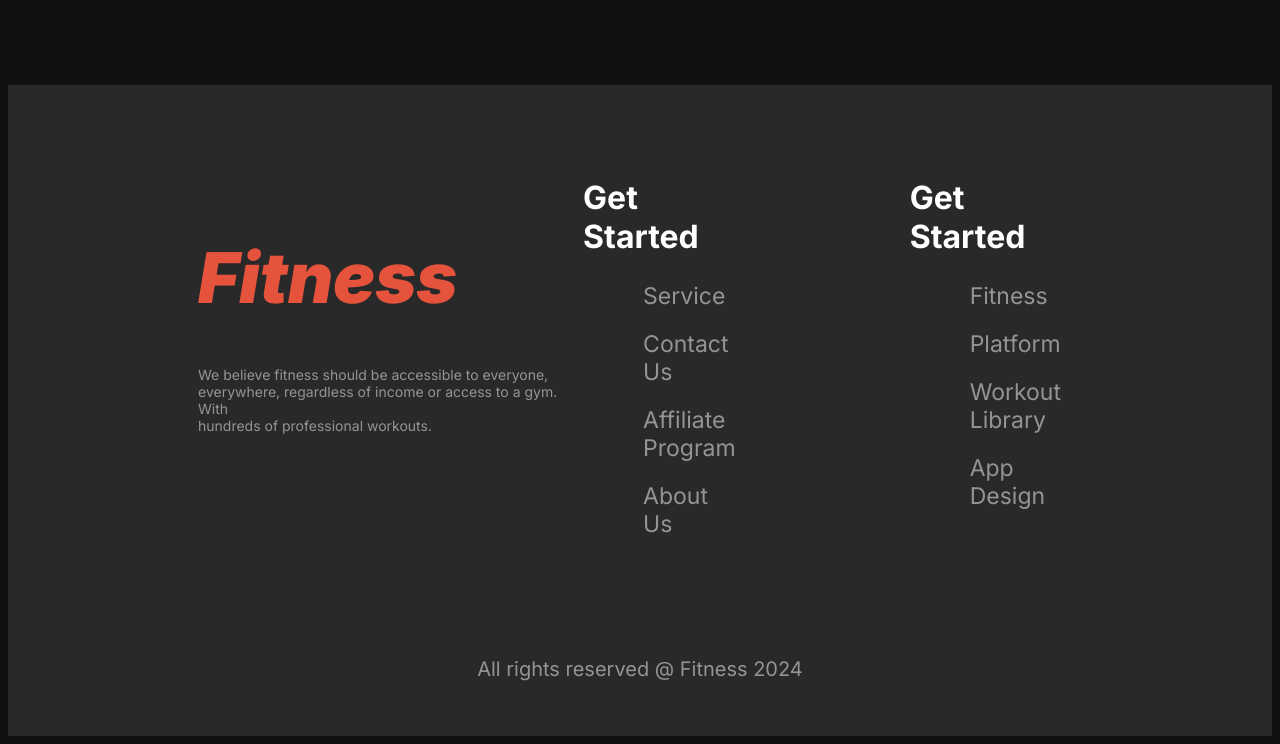
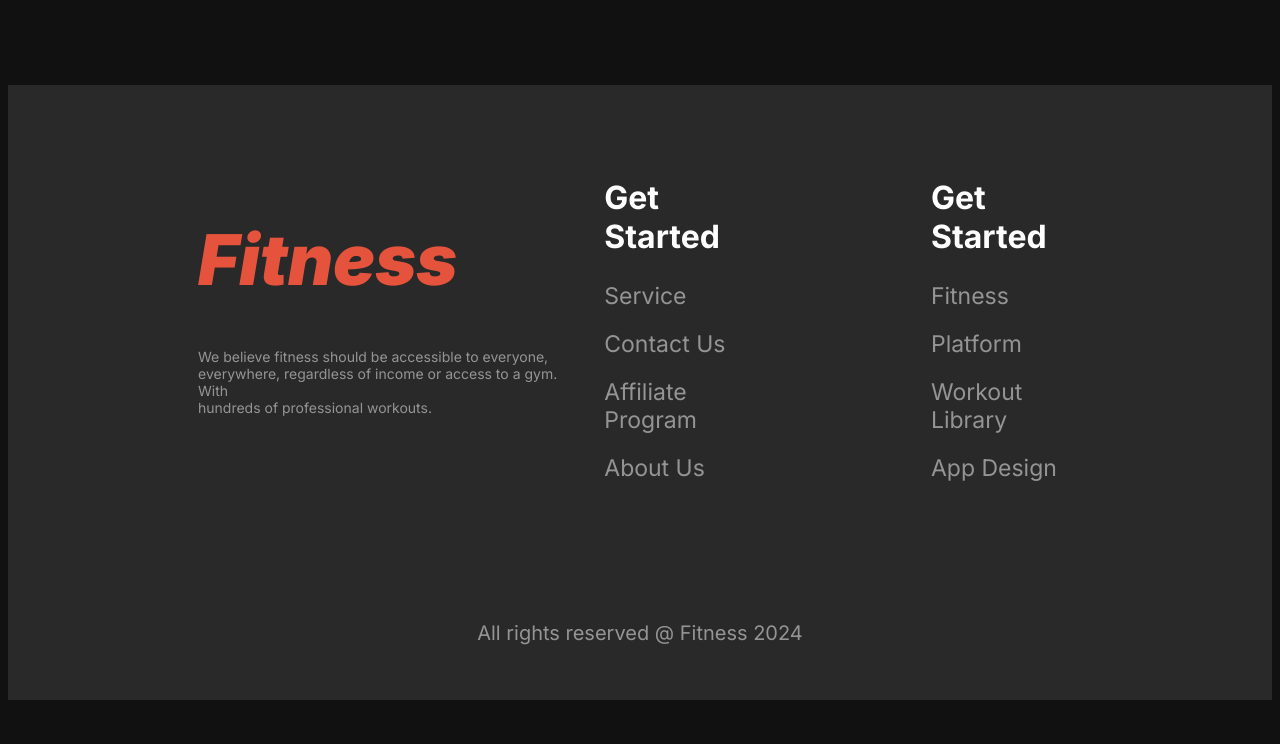
Before and after one commit to RaihanRafi12/assignment-2, a plain HTML site: page index.html in a window 1280 px wide. Shown: the part 3536-4280 px from the top of the page. After the commit the page ends 4244 px from the top, so only its background shows below. Drawn offline with Linux system fonts and the light colour scheme; a web font is replaced by a local one.

Commit message:
seventh commit

```diff
--- a/index.html
+++ b/index.html
@@ -245,23 +245,27 @@
         <div class="right_section">
 
         <div class="right1">
+            <div>
          <h2>Get Started</h2>
-            <ul>
-                    <li><a href="#">Service</a></li>
-                    <li><a href="#">Contact Us</a></li>
-                    <li><a href="#">Affiliate Program</a></li>
-                    <li><a href="#">About Us</a></li>
-                </ul>
+            </div>
+            <div>
+                    <a href="#">Service</a>
+                    <a href="#">Contact Us</a>
+                    <a href="#">Affiliate Program</a>
+                    <a href="#">About Us</a>
+            </div>
             </div>
 
             <div class="right2">
+                <div>
                 <h2>Get Started</h2>
-                <ul>
-                    <li><a href="#">Fitness</a></li>
-                    <li><a href="#">Platform</a></li>
-                    <li><a href="#">Workout Library</a></li>
-                    <li><a href="#">App Design</a></li>
-                </ul>
+            </div>
+                <div>
+                    <a href="#">Fitness</a>
+                    <a href="#">Platform</a>
+                    <a href="#">Workout Library</a>
+                    <a href="#">App Design</a>
+                </div>
             </div>
 
         </div>
--- a/styles/blog.css
+++ b/styles/blog.css
@@ -615,19 +615,6 @@ font-weight: normal;
 }
 
 
-
-
-
-
-
-
-
-
-
-
-
-
-
 /* footer  */
 
 .left-section h1{
@@ -681,14 +668,15 @@ font-weight: normal;
 }
 .right_section li{
     list-style: none;
+
 }
 .left-section{
     margin: 66px 0px 152px 190px;
 }
 
-.right1 li{
+.right1 div{
     margin: 20px;
-    text-align: left;
+
     font-size: 23px;
 }
 .right1 h2{
@@ -697,15 +685,31 @@ font-weight: normal;
 .right2 h2{
     font-size: 32px;
 }
-.right2 li{
+.right2 div{
     margin: 20px;
 
     font-size: 23px;
+
+}
+.right2 a{
+    display: grid;
+    flex-direction: column;
+    padding-bottom: 20px;
+
+}
+.right1 a{
+    display: grid;
+    flex-direction: column;
+    padding-bottom: 20px;
+
+}
+.right2{
+    display: inline-block;
 }
 
 .right1{
     display: inline-block;
-    padding: 0px;
+
 
 }
 
```
